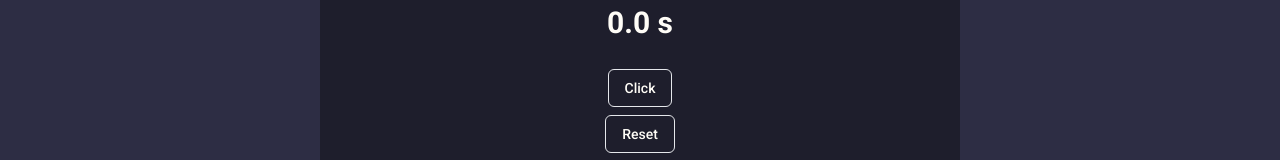
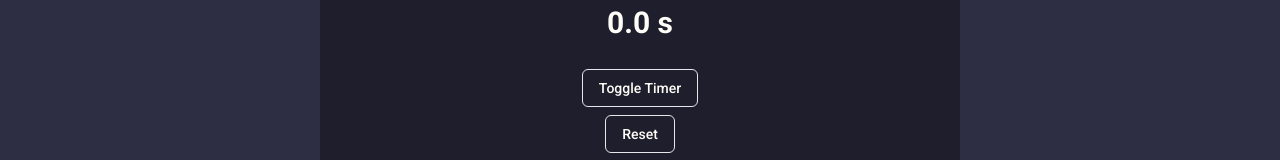
Before and after one commit to dimkasss/RTUITLab-recruit, a React (Vite) app: page /clock in a window 1280 px wide. Both pictures are taken after a click on the button "Stopwatch". Shown: the part 217-377 px from the top of the page. Built offline with nearby package versions, Linux system fonts and the light colour scheme.

Commit message:
fix(Clock): some stopwatch changes

```diff
--- a/src/components/Stopwatch.tsx
+++ b/src/components/Stopwatch.tsx
@@ -24,12 +24,12 @@ const Stopwatch = () => {
       </div>
       <div className="flex flex-col justify-center items-center *:rounded-md *:my-1">
         <Button onClick={() => setIsRunning((isRunning) => !isRunning)}>
-          Click
+          Toggle Timer
         </Button>
         <Button
           onClick={() => {
             setTimer(0);
-            setIsRunning((isRunning) => !isRunning);
+            setIsRunning(false);
           }}
         >
           Reset
```
